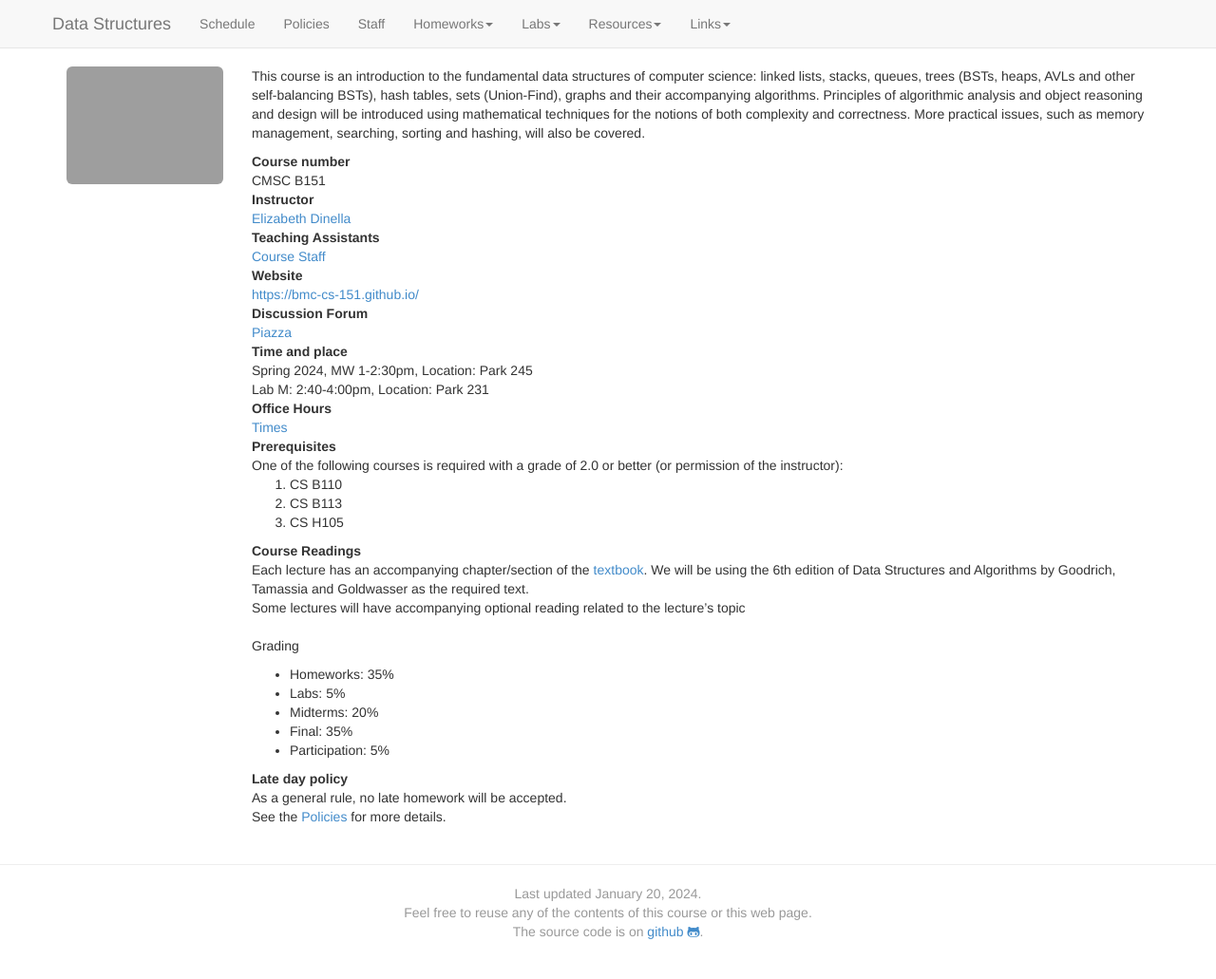
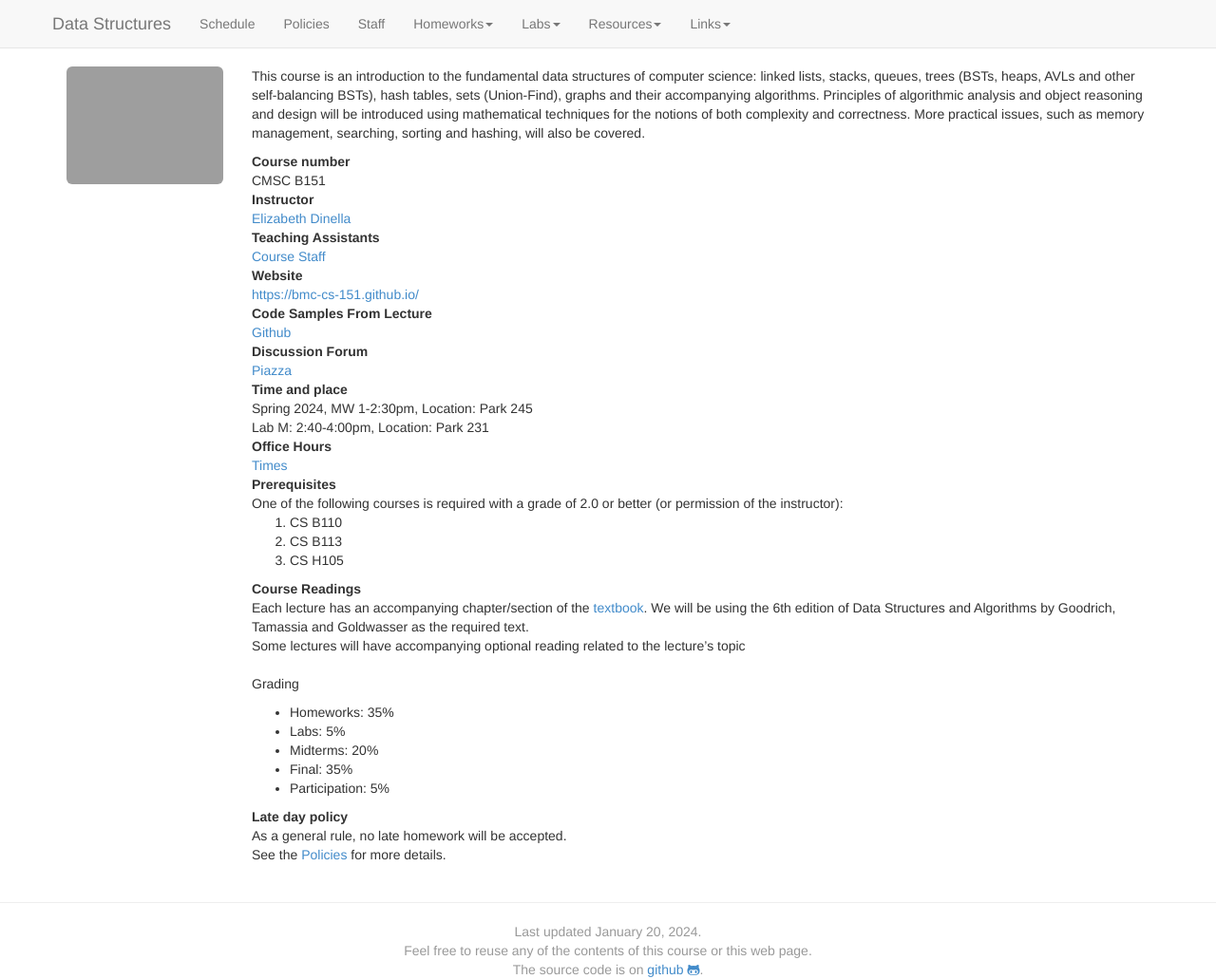
Before and after one commit to kalte0/BMC-CS-151.github.io, a Jekyll site: the page built from index.md, in a window 1280 px wide and 1031 px high. Shown: the whole window at 95% size. Built offline with Jekyll 4.4.1, drawn with Linux system fonts in a browser that asks for light colours; nearby versions of some CDN libraries.

Commit message:
code samples

```diff
--- a/index.md
+++ b/index.md
@@ -58,6 +58,9 @@ Teaching Assistants
 Website
 : [https://bmc-cs-151.github.io/](https://bmc-cs-151.github.io/)
 
+Code Samples From Lecture
+: [Github](https://github.com/BMC-CS-151/class-examples-s24)
+
 Discussion Forum
 : [Piazza](https://piazza.com/class/lr8bl2y6e4f5ql/)
 
```
